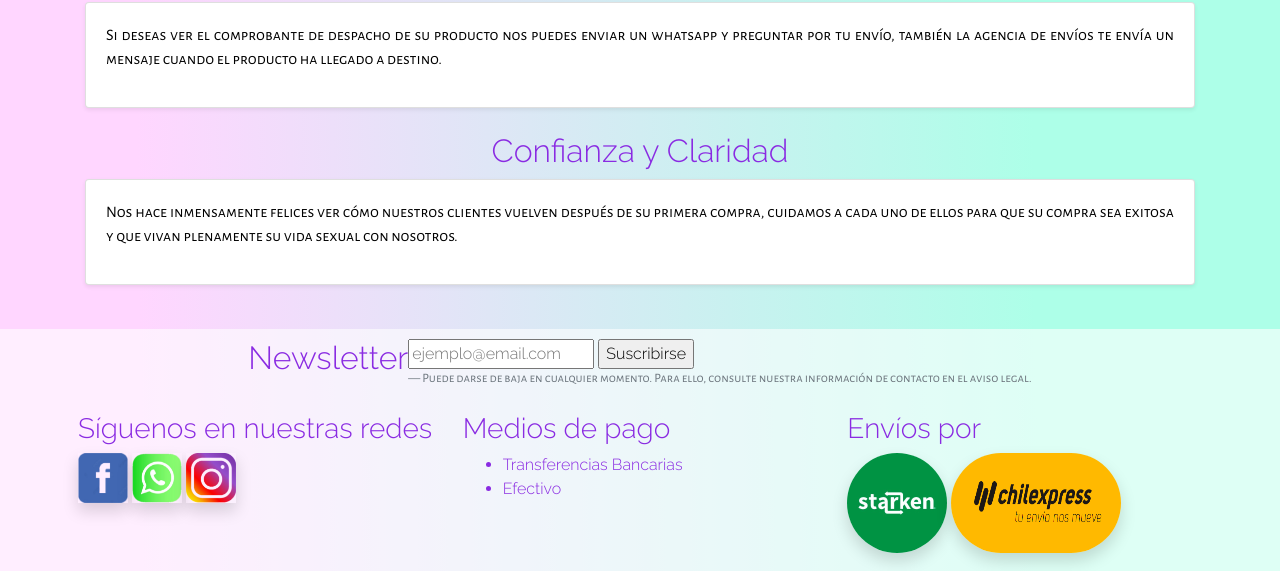
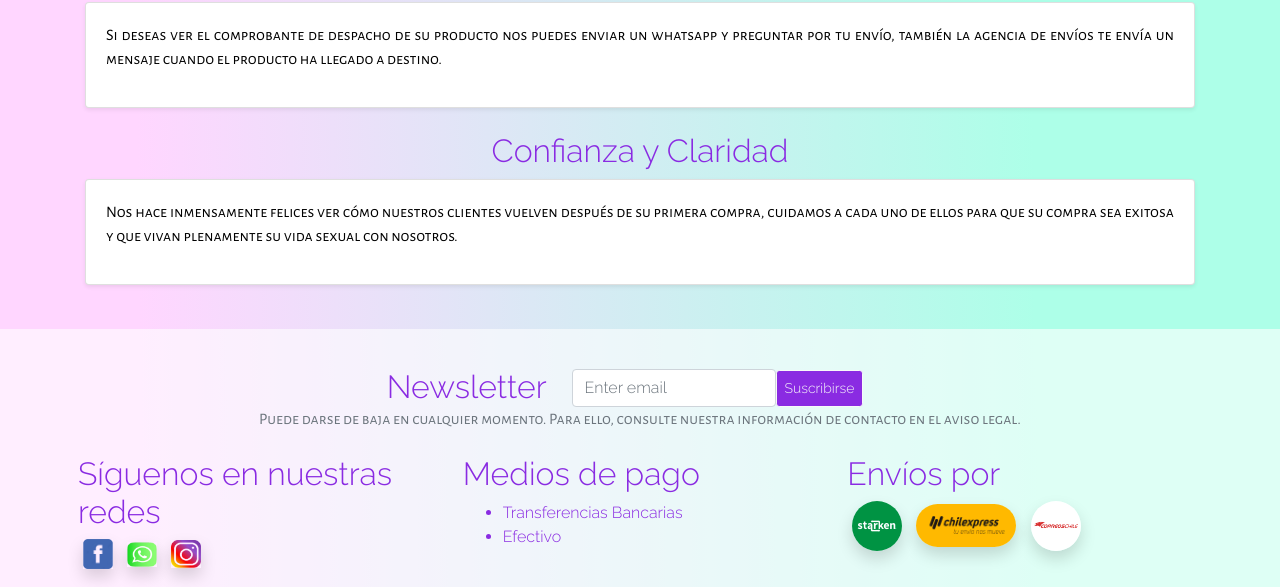
Before and after one commit to luipalencia/Aphrodite-, a website: page preguntas.html in a window 1280 px wide. Shown: the part 738-1325 px from the top of the page. Drawn offline with nearby package versions, Linux system fonts and the light colour scheme.

Commit message:
agregue el footer a todas las paginas

```diff
--- a/preguntas.html
+++ b/preguntas.html
@@ -138,35 +138,39 @@
           </div>
         </div>
       </div>
+      <!-- FOOTER -->
       <footer>
           <div class="container">
             <div class="row">
+            <div class="col d-flex justify-content-center row align-items-end">
+              <h2 id="newsletter">Newsletter</h2>
+              <div class="form-group">
+                <input type="email" class="form-control" id="exampleInputEmail1" aria-describedby="emailHelp" placeholder="Enter email">
+              </div>
+              <button type="button" class="btn btn-outline-light btn-sm" value="Suscribirse">Suscribirse</button>
+            </div>
             <div class="col-12 d-flex justify-content-center">
-            <h2 >Newsletter</h2>
-            <form action="#" method="POST">
-            <input type="email" placeholder="ejemplo@email.com" required>
-            <input type="submit" value="Suscribirse">
-            <p class="blockquote-footer">Puede darse de baja en cualquier momento. Para ello, consulte nuestra información de contacto en el aviso legal.</p>
-            </form>
+              <p class="text-muted">Puede darse de baja en cualquier momento. Para ello, consulte nuestra información de contacto en el aviso legal.</p>
             </div>
               <div class="row d-flex justify-content-between p-2 flex-fill bd-highlight">
               <div class="col">
-            <h3>Síguenos en nuestras redes</h3>
-            <img class="shadow" src="imagenes/fb.png" alt="" width="50px" height="50px">
-            <img class="shadow" src="imagenes/wapp.png" alt="" width="50px" height="50px">
-            <img class="shadow" src="imagenes/ig.png" alt="" width="50px" height="50px">
+              <h2>Síguenos en nuestras redes</h2>
+              <img class="shadow redes" src="imagenes/fb.png" alt="" width="30px">
+              <img class="shadow redes" src="imagenes/wapp.png" alt="" width="30px">
+              <img class="shadow redes" src="imagenes/ig.png" alt="" width="30px">
               </div>
             <div class="col">
-            <h3>Medios de pago</h3>
+              <h2>Medios de pago</h2>
               <ul>
                 <li>Transferencias Bancarias</li>
                 <li>Efectivo</li>
               </ul>
             </div>
             <div class="col">
-            <h3>Envíos por</h3>
-            <img class="shadow rounded-pill" src="imagenes/starken.jpg" alt="" width="100px" height="100px">
-            <img class="shadow rounded-pill" src="imagenes/express.png" alt="" width="170px" height="100px">
+              <h2>Envíos por</h2>
+              <img class="shadow rounded-pill redes" src="imagenes/starken.jpg" alt="" width="50px">
+              <img class="shadow rounded-pill redes" src="imagenes/express.png" alt="" width="100px">
+              <img class="shadow rounded-pill redes" src="imagenes/correos.png" alt="" width="50px">
             </div>
             </div>
           </div>
--- a/scss/estilos.scss
+++ b/scss/estilos.scss
@@ -21,6 +21,9 @@ width: 110px;
 }
 .bg-light {
   background-color: rgba(255,255,255,0.6)!important;
+}
+#form {
+  text-align: center;
 }
 .pointer {
   cursor: pointer;
```
Also changed, not shown: about.html (+15 -12 lines), categorias.html (+15 -12 lines), wishlist.html (+15 -12 lines), css/estilo.css. Lines whose indentation alone changed are shown as unchanged.
